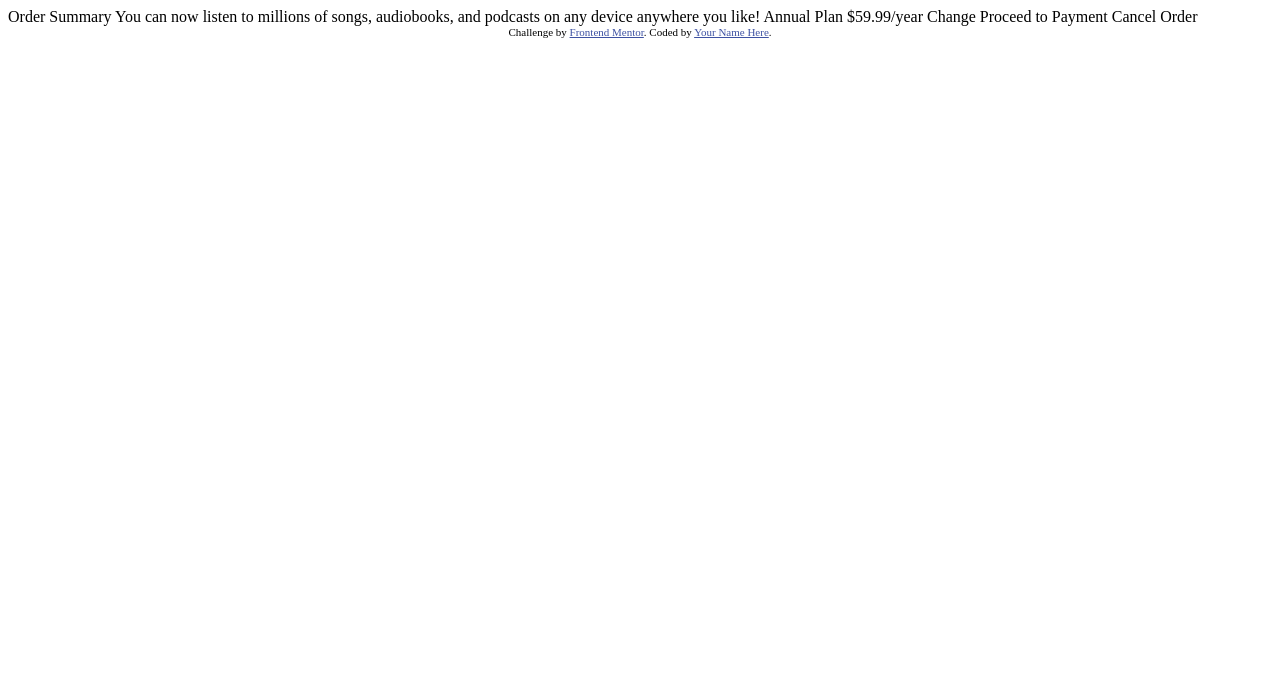
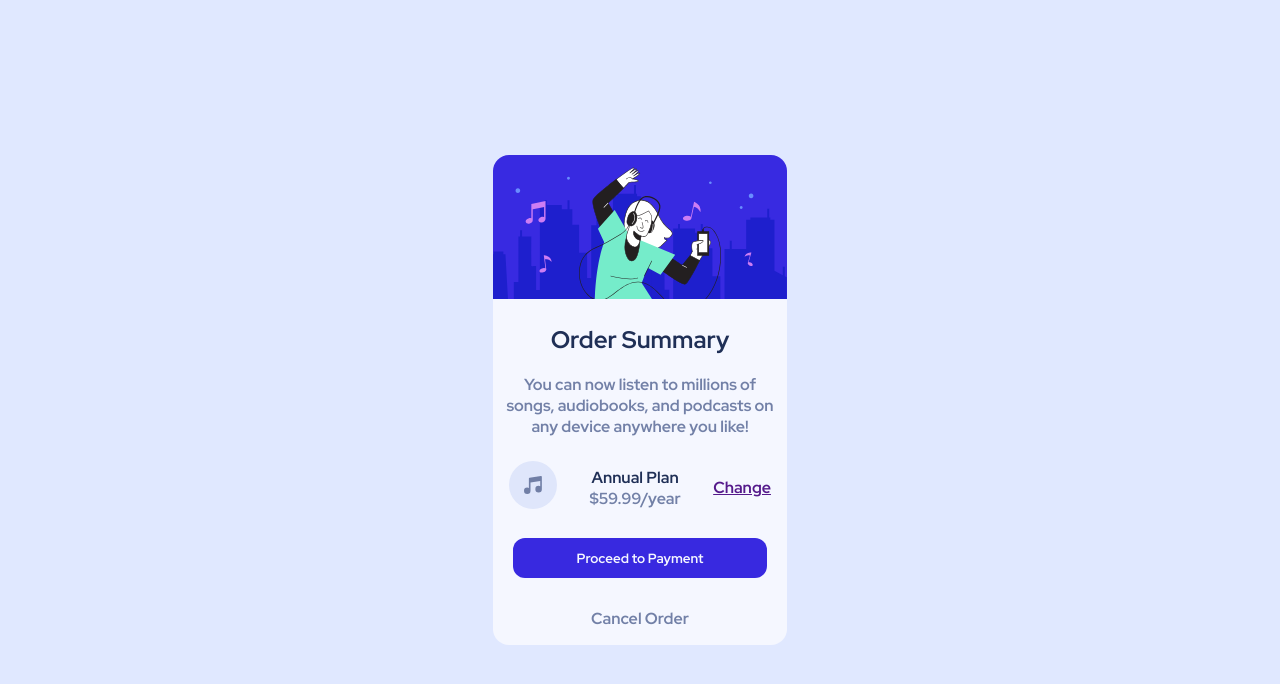
Before and after one commit to Yacouba227/orderSummaryComponentChallenge, a plain HTML site: page index.html in a window 1280 px wide. Drawn offline with Linux system fonts and the light colour scheme.

Commit message:
first commit

```diff
--- a/index.html
+++ b/index.html
@@ -7,31 +7,25 @@
   <link rel="icon" type="image/png" sizes="32x32" href="./images/favicon-32x32.png">
 
   <title>Frontend Mentor | Order summary card</title>
-
-  <!-- Feel free to remove these styles or customise in your own stylesheet 👍 -->
-  <style>
-    .attribution { font-size: 11px; text-align: center; }
-    .attribution a { color: hsl(228, 45%, 44%); }
-  </style>
+  <link rel="stylesheet" href="style.css">
 </head>
 <body>
-
-  Order Summary
-
-  You can now listen to millions of songs, audiobooks, and podcasts on any
-  device anywhere you like!
-
-  Annual Plan
-  $59.99/year
-
-  Change
-
-  Proceed to Payment
-  Cancel Order
-
-  <div class="attribution">
-    Challenge by <a href="https://www.frontendmentor.io?ref=challenge" target="_blank">Frontend Mentor</a>.
-    Coded by <a href="#">Your Name Here</a>.
+  <div class="wrapper">
+    <div class="image">
+      <img src="images/illustration-hero.svg" alt="">
+    </div>
+    <h2 class="mem">Order Summary</h2>
+    <p>You can now listen to millions of <br>
+       songs, audiobooks, and podcasts on <br>
+       any device anywhere you like!</p>
+       <div class="musique">
+        <span><img src="images/icon-music.svg" alt=""></span>
+        <span><span class="mem">Annual Plan</span> <br>
+        $59.99/year</span>
+        <span><a href="">Change</a></span>
+       </div>
+       <button>Proceed to Payment</button>
+       <p>Cancel Order</p>
   </div>
 </body>
 </html>
--- /dev/null
+++ b/style.css
@@ -0,0 +1,60 @@
+@import url('https://fonts.googleapis.com/css2?family=Red+Hat+Display:wght@700&display=swap');body{
+    background-color: hsl(225, 100%, 94%);
+    text-align: center;
+    padding: 0;
+    margin: 0;
+    height: 100vh;
+    width: 100%;
+    display: flex;
+    justify-content: center;
+    align-items: center;
+}
+*{
+    font-family: 'Red Hat Display', sans-serif;
+}
+.wrapper{
+    background-color: hsl(225, 100%, 98%);
+    border-radius: 16px;
+    width: 23%;
+}
+.image{
+    width: 100%;
+}
+.image img{
+    width: 100%;
+    border-radius: 16px 16px 0px 0px;
+}
+p,
+span{
+    color:  hsl(224, 23%, 55%);
+    font-size: 16px;
+    font-weight: 500;
+}
+.mem{
+    color: hsl(223, 47%, 23%);
+}
+.musique{
+    display: flex;
+    justify-content: space-around;
+    margin-top: 8%;
+    align-items: center;
+}
+button{
+    cursor: pointer;
+    width: 86%;
+    border: none;
+    border-radius: 12px;
+    height: 40px;
+    color: hsl(225, 100%, 98%);
+    background-color: hsl(245, 75%, 52%);
+    margin-top: 8%;
+    margin-bottom: 5%;
+}
+button:hover{
+    background-color: hsl(224, 23%, 55%);
+}
+@media screen and (max-width: 425px) {
+    .wrapper{
+        width: 98%;
+    }
+}
```
Also changed, not shown: 1 other file.
